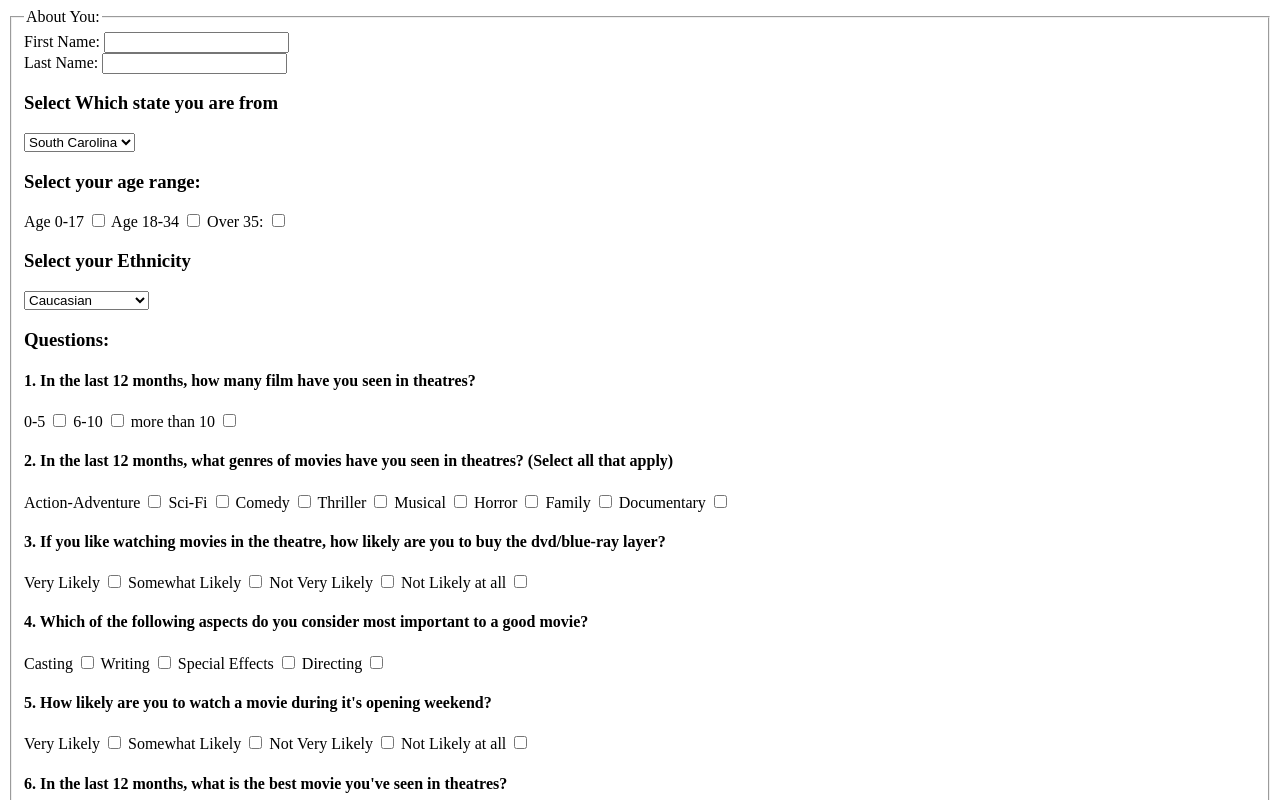
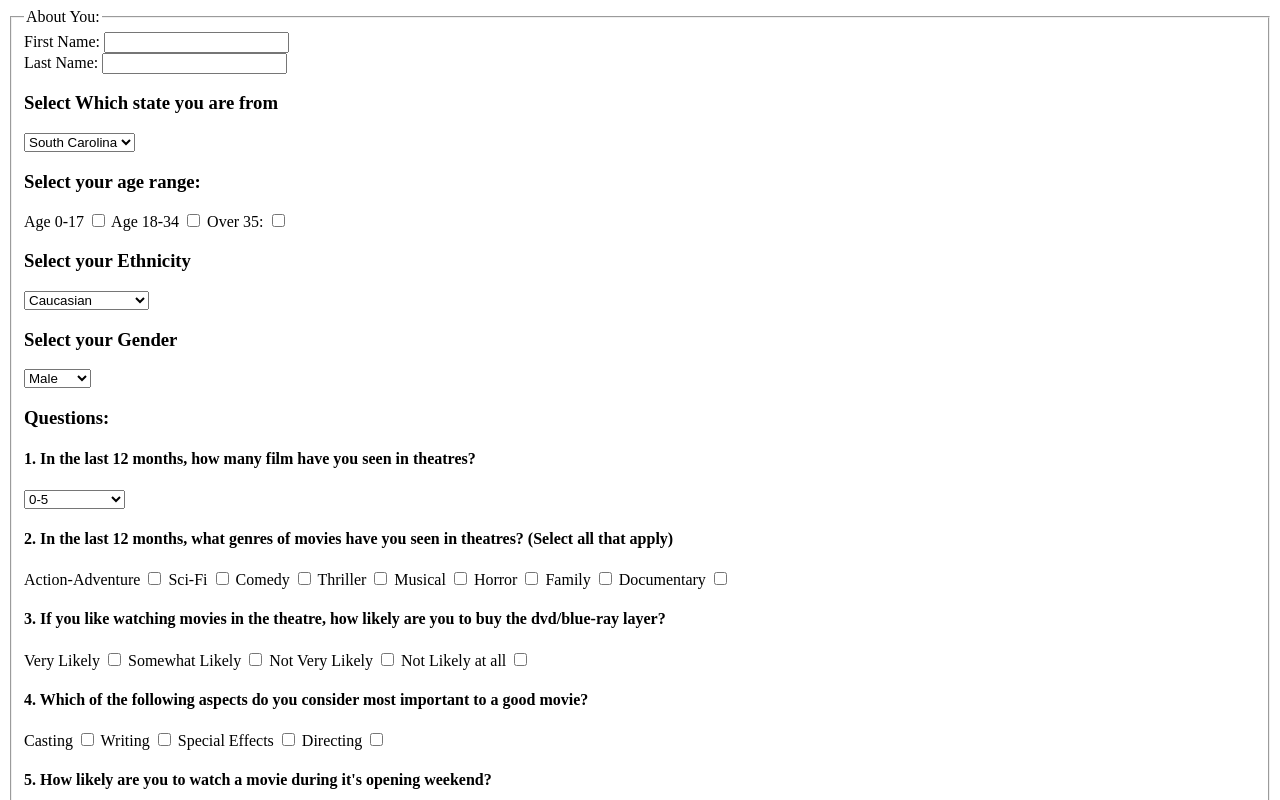
Before and after one commit to Starinzk/forms, a plain HTML site: page survey.html in a window 1280 px wide. Shown: the top 800 px of the page. Drawn offline with Linux system fonts and the light colour scheme.

Commit message:
modifications to the survery

```diff
--- a/survey.html
+++ b/survey.html
@@ -93,6 +93,21 @@
 
 
 					<div>
+							<h3>Select your Gender </h3>
+
+							<select name="select-choice" id="select-choice">
+
+							<option value="Caucasian">Male</option>
+							<option value="Hispanic">Female</option>
+
+
+							</select>
+
+
+					</div>
+
+
+					<div>
 
 							<h3>Questions:</h3>
 
@@ -103,15 +118,13 @@
 							<h4>1. In the last 12 months, how many film have you seen in theatres?</h4>
 
 
-							<label for="checkbox-1"> 0-5</label>
-							<input type="checkbox" name="checkbox-1" id="checkbox-1"/>
+							<select name="select-choice" id="select-choice">
 
-							<label for="checkbox-2">6-10</label>
-							<input type="checkbox" name="checkbox-2" id="checkbox-2"/>
+							<option value="Caucasian">0-5</option>
+							<option value="Hispanic">6-10</option>
+							<option value="Hispanic">More then 10</option>
 
-
-							<label for="checkbox-3">more than 10</label>
-							<input type="checkbox" name="checkbox-3" id="checkbox-3"/>
+							</select>
 
 
 							<h4>2. In the last 12 months, what genres of movies have you seen in theatres? (Select all that apply)</h4>
```
